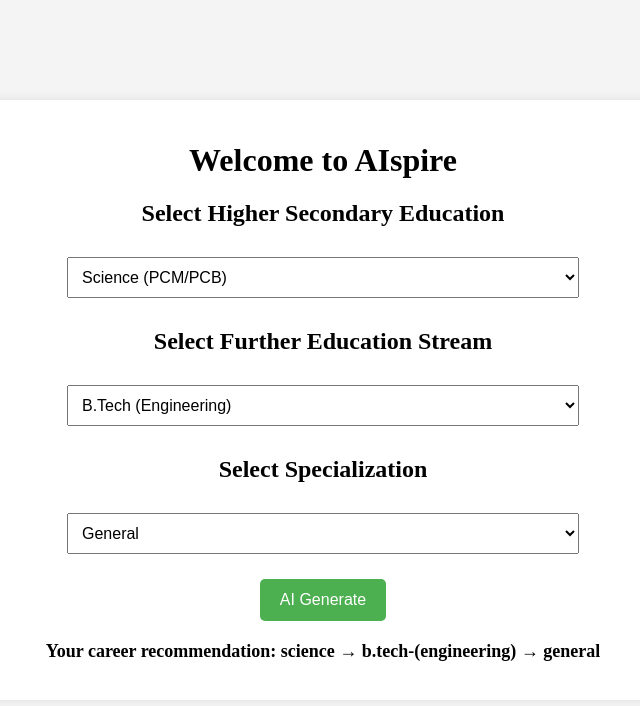
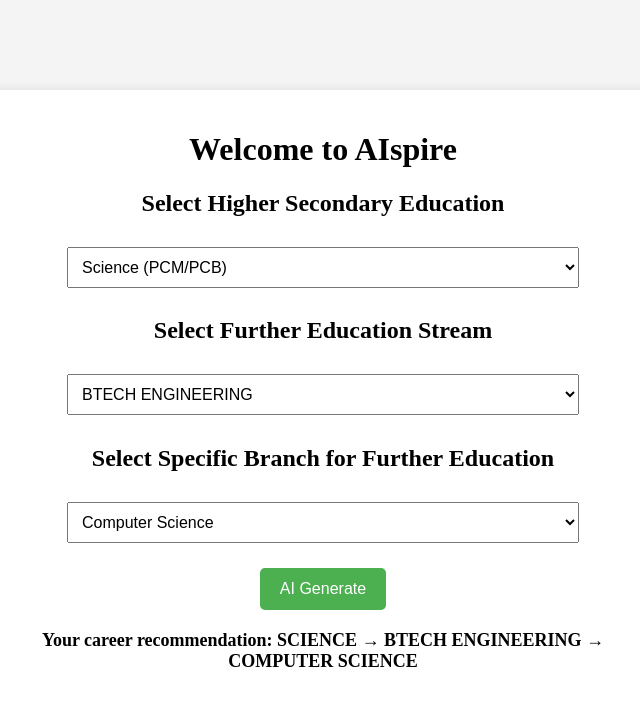
Before and after one commit to nehlaaaah/AI-Powered-Career-Path-Recommender, a plain HTML site: page Frontend/dashboard.html in a window 1280 px wide. Both pictures are taken after a click on the button "AI Generate". Shown: the whole page, without its empty margins (317-957 px from the left). Drawn offline with Linux system fonts and the light colour scheme.

Commit message:
change in dashboard
added a new text field(working) after Select Further Education Stream

```diff
--- a/Frontend/dashboard.html
+++ b/Frontend/dashboard.html
@@ -57,14 +57,10 @@
         </select>
 
         <h2>Select Further Education Stream</h2>
-        <select id="education-stream-select" onchange="updateSpecializations()">
-            <!-- Options will be dynamically updated -->
-        </select>
+        <select id="education-stream-select" onchange="updateBranches()"></select>
 
-        <h2>Select Specialization</h2>
-        <select id="specialization-select">
-            <!-- Specializations will be dynamically updated -->
-        </select>
+        <h2>Select Specific Branch for Further Education</h2>
+        <select id="branch-select"></select>
 
         <button class="ai-button" onclick="showRecommendation()">AI Generate</button>
         <div id="recommendation-result" style="display:none;"></div>
@@ -76,89 +72,59 @@
             const educationSelect = document.getElementById("education-stream-select");
             const selectedHS = hsSelect.value;
 
-            let educationStreams = [];
-
-            switch (selectedHS) {
-                case "science":
-                    educationStreams = ["B.Tech (Engineering)", "B.Sc (Science)", "MBBS (Medical)", "BDS (Dental Science)", "B.Pharm (Pharmacy)", "B.Arch (Architecture)"];
-                    break;
-                case "commerce":
-                    educationStreams = ["B.Com (Commerce)", "BBA (Business Administration)", "CA (Chartered Accountancy)", "CS (Company Secretary)", "Economics (Hons)"];
-                    break;
-                case "humanities":
-                    educationStreams = ["B.A (Arts & Humanities)", "LLB (Law)", "Psychology", "Mass Communication", "Sociology"];
-                    break;
-                case "vocational":
-                    educationStreams = ["B.Des (Fashion & Design)", "Animation & Multimedia", "Hotel Management", "Event Management", "Game Development"];
-                    break;
-                default:
-                    educationStreams = [];
-            }
+            const educationStreams = {
+                "science": ["btech-engineering", "bsc-science", "mbbs-medical", "bds-dental-science", "bpharm-pharmacy", "barch-architecture"],
+                "commerce": ["bcom-commerce", "bba-business-administration", "ca-chartered-accountancy", "cs-company-secretary", "economics-hons"],
+                "humanities": ["ba-arts-humanities", "llb-law", "psychology", "mass-communication", "sociology"],
+                "vocational": ["bdes-fashion-design", "animation-multimedia", "hotel-management", "event-management", "game-development"]
+            };
 
             educationSelect.innerHTML = "";
-            educationStreams.forEach(stream => {
+            educationStreams[selectedHS].forEach(stream => {
                 const option = document.createElement("option");
-                option.value = stream.toLowerCase().replace(/ /g, "-");
-                option.textContent = stream;
+                option.value = stream;
+                option.textContent = stream.replace(/-/g, " ").toUpperCase();
                 educationSelect.appendChild(option);
             });
 
-            updateSpecializations(); // Update specializations based on the first available education stream
+            updateBranches();
         }
 
-        function updateSpecializations() {
+        function updateBranches() {
             const educationSelect = document.getElementById("education-stream-select");
-            const specializationSelect = document.getElementById("specialization-select");
+            const branchSelect = document.getElementById("branch-select");
             const selectedStream = educationSelect.value;
 
-            let specializations = [];
+            const branchesData = {
+                "btech-engineering": ["Computer Science", "Mechanical", "Civil", "Electrical", "Electronics", "IT"],
+                "bsc-science": ["Physics", "Chemistry", "Biotechnology"],
+                "mbbs-medical": ["General Medicine", "Surgery", "Pediatrics"],
+                "bcom-commerce": ["Accounting", "Finance", "Marketing"],
+                "bba-business-administration": ["HR Management", "Entrepreneurship", "International Business"],
+                "ba-arts-humanities": ["History", "Political Science", "Literature"],
+                "llb-law": ["Corporate Law", "Criminal Law", "International Law"],
+                "bdes-fashion-design": ["Fashion Design", "Textile Design", "Graphic Design"]
+            };
 
-            switch (selectedStream) {
-                case "btech-engineering":
-                    specializations = ["Computer Science", "Mechanical", "Civil", "Electrical", "Electronics"];
-                    break;
-                case "bsc-science":
-                    specializations = ["Physics", "Chemistry", "Mathematics", "Biotechnology"];
-                    break;
-                case "mbbs-medical":
-                    specializations = ["General Medicine", "Pediatrics", "Surgery"];
-                    break;
-                case "bcom-commerce":
-                    specializations = ["Accounting", "Finance", "Marketing"];
-                    break;
-                case "bba-business-administration":
-                    specializations = ["HR Management", "Entrepreneurship", "International Business"];
-                    break;
-                case "ba-arts-humanities":
-                    specializations = ["History", "Political Science", "Literature"];
-                    break;
-                case "llb-law":
-                    specializations = ["Corporate Law", "Criminal Law", "International Law"];
-                    break;
-                case "bdes-fashion-design":
-                    specializations = ["Fashion Design", "Textile Design", "Graphic Design"];
-                    break;
-                default:
-                    specializations = ["General"];
-            }
+            const branches = branchesData[selectedStream] || ["General"];
 
-            specializationSelect.innerHTML = "";
-            specializations.forEach(specialization => {
+            branchSelect.innerHTML = "";
+            branches.forEach(branch => {
                 const option = document.createElement("option");
-                option.value = specialization.toLowerCase().replace(/ /g, "-");
-                option.textContent = specialization;
-                specializationSelect.appendChild(option);
+                option.value = branch.toLowerCase().replace(/ /g, "-");
+                option.textContent = branch;
+                branchSelect.appendChild(option);
             });
         }
 
         function showRecommendation() {
             const hs = document.getElementById("higher-secondary-select").value;
             const educationStream = document.getElementById("education-stream-select").value;
-            const specialization = document.getElementById("specialization-select").value;
+            const branch = document.getElementById("branch-select").value;
 
             const recommendation = document.getElementById("recommendation-result");
             recommendation.style.display = "block";
-            recommendation.innerHTML = `<p>Your career recommendation: ${hs} → ${educationStream} → ${specialization}</p>`;
+            recommendation.innerHTML = `<p>Your career recommendation: ${hs.toUpperCase()} → ${educationStream.replace(/-/g, " ").toUpperCase()} → ${branch.replace(/-/g, " ").toUpperCase()}</p>`;
         }
 
         window.onload = updateEducationStreams;
```
